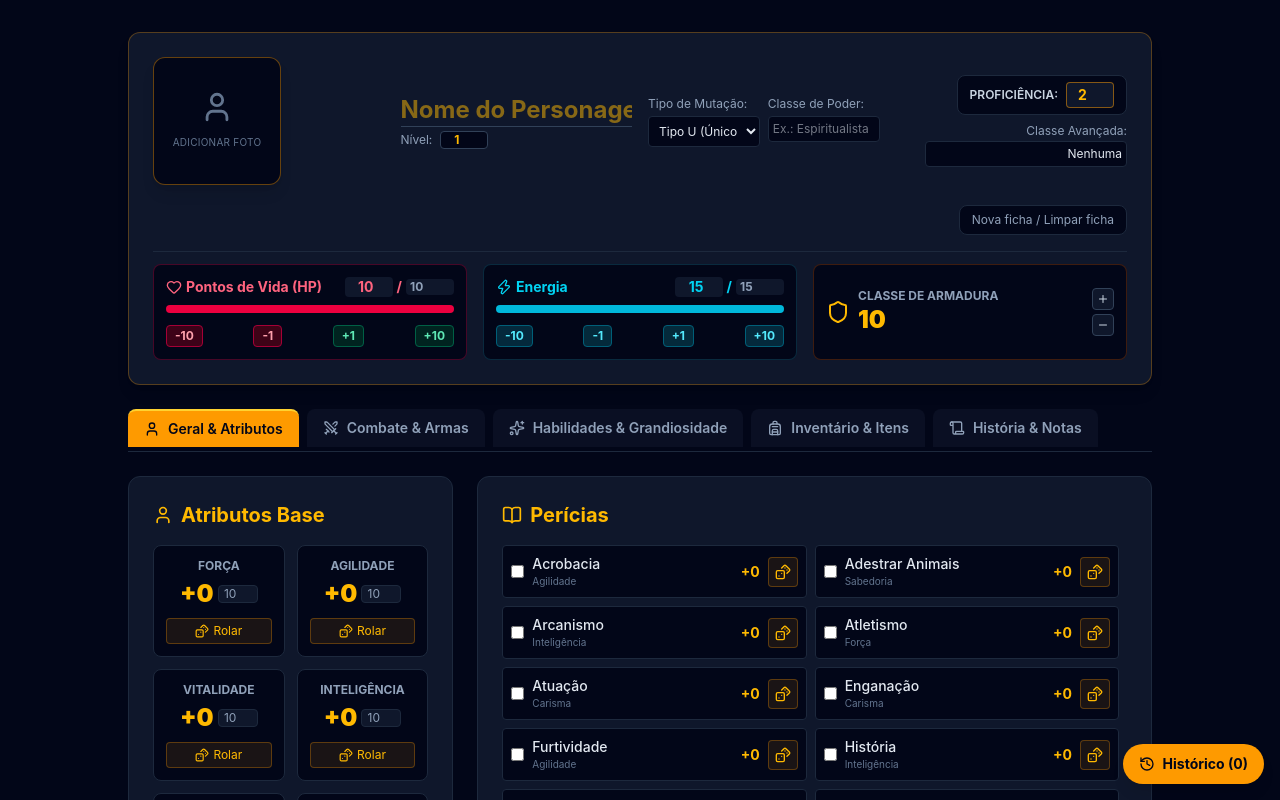
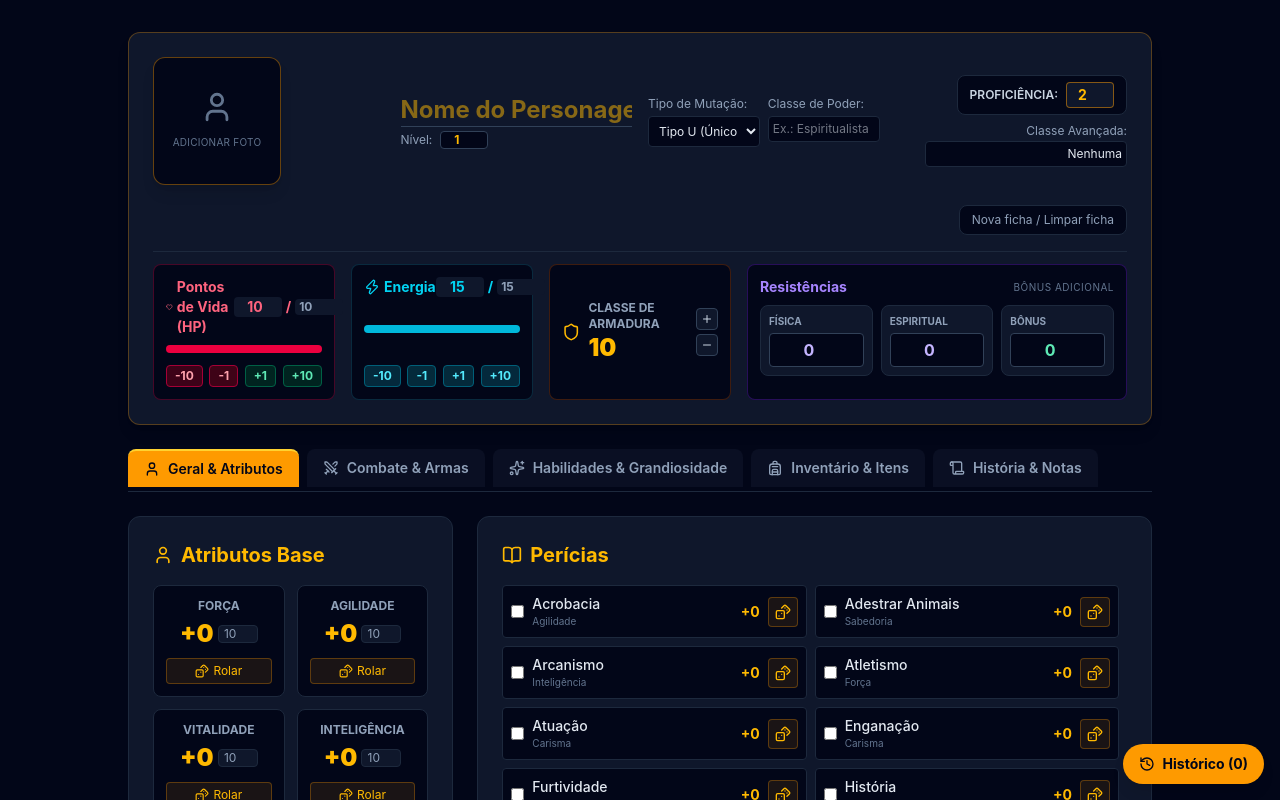
Before and after one commit to kimarispr/Ficha-Rpg-ODespertar, a React (Vite) app: page / in a window 1280 px wide. Shown: the top 800 px of the page. Built offline with nearby package versions, Linux system fonts and the light colour scheme.

Commit message:
atualização despertar

```diff
--- a/src/App.jsx
+++ b/src/App.jsx
@@ -64,6 +64,9 @@ export default function App() {
   const [hp, setHp] = useState(() => loadSavedState('hp', { current: 10, max: 10 }));
   const [energy, setEnergy] = useState(() => loadSavedState('energy', { current: 15, max: 15 }));
   const [armorClass, setArmorClass] = useState(() => loadSavedState('armorClass', 10));
+  const [resistancePhysical, setResistancePhysical] = useState(() => loadSavedState('resistancePhysical', 0));
+  const [resistanceSpiritual, setResistanceSpiritual] = useState(() => loadSavedState('resistanceSpiritual', 0));
+  const [resistanceBonus, setResistanceBonus] = useState(() => loadSavedState('resistanceBonus', 0));
   const [profBonus, setProfBonus] = useState(() => loadSavedState('profBonus', 2));
 
   // Atributos
@@ -115,6 +118,9 @@ export default function App() {
         hp,
         energy,
         armorClass,
+        resistancePhysical,
+        resistanceSpiritual,
+        resistanceBonus,
         profBonus,
         attributes,
         proficientSkills,
@@ -133,6 +139,9 @@ export default function App() {
     hp,
     energy,
     armorClass,
+    resistancePhysical,
+    resistanceSpiritual,
+    resistanceBonus,
     profBonus,
     attributes,
     proficientSkills,
@@ -347,6 +356,9 @@ export default function App() {
       hp: { current: 10, max: 10 },
       energy: { current: 15, max: 15 },
       armorClass: 10,
+      resistancePhysical: 0,
+      resistanceSpiritual: 0,
+      resistanceBonus: 0,
       profBonus: 2,
       attributes: {
         Força: 10,
@@ -370,6 +382,9 @@ export default function App() {
     setHp(fresh.hp);
     setEnergy(fresh.energy);
     setArmorClass(fresh.armorClass);
+    setResistancePhysical(fresh.resistancePhysical);
+    setResistanceSpiritual(fresh.resistanceSpiritual);
+    setResistanceBonus(fresh.resistanceBonus);
     setProfBonus(fresh.profBonus);
     setAttributes(fresh.attributes);
     setProficientSkills(fresh.proficientSkills);
@@ -518,8 +533,8 @@ export default function App() {
             </button>
           </div>
 
-          {/* BARRAS DE STATUS VITAIS (HP, ENERGIA, CA) */}
-          <div className="grid grid-cols-1 md:grid-cols-3 gap-4 pt-3 border-t border-slate-800">
+          {/* BARRAS DE STATUS VITAIS + RESISTÊNCIAS */}
+          <div className="grid grid-cols-1 md:grid-cols-5 gap-4 pt-3 border-t border-slate-800">
 
             {/* VIDA / HP */}
             <div className="bg-slate-950 p-3 rounded-lg border border-rose-900/50 flex flex-col justify-between space-y-2">
@@ -590,7 +605,7 @@ export default function App() {
             </div>
 
             {/* CLASSE DE ARMADURA (CA) */}
-            <div className="bg-slate-950 p-3 rounded-lg border border-amber-900/50 flex items-center justify-between">
+            <div className="bg-slate-950 p-3 rounded-lg border border-amber-900/50 flex items-center justify-between md:col-span-1">
               <div className="flex items-center gap-2 text-amber-400">
                 <Shield className="w-6 h-6" />
                 <div>
@@ -605,6 +620,43 @@ export default function App() {
                 <button onClick={() => setArmorClass(c => Math.max(0, c - 1))} className="p-1 bg-slate-900 hover:bg-slate-800 text-slate-300 rounded border border-slate-700">
                   <Minus className="w-3 h-3" />
                 </button>
+              </div>
+            </div>
+
+            {/* RESISTÊNCIAS */}
+            <div className="md:col-span-2 bg-slate-950 p-3 rounded-lg border border-violet-900/50">
+              <div className="flex items-center justify-between mb-2">
+                <span className="text-sm font-bold text-violet-400">Resistências</span>
+                <span className="text-[10px] uppercase tracking-wider text-slate-500">Bônus adicional</span>
+              </div>
+              <div className="grid grid-cols-3 gap-2">
+                <div className="bg-slate-900 rounded-lg border border-slate-800 p-2">
+                  <label className="block text-[10px] uppercase font-bold text-slate-400 mb-1">Física</label>
+                  <input
+                    type="number"
+                    value={resistancePhysical}
+                    onChange={(e) => setResistancePhysical(Number(e.target.value))}
+                    className="w-full bg-slate-950 border border-slate-700 rounded px-2 py-1 text-center text-violet-300 font-bold focus:border-violet-500 outline-none"
+                  />
+                </div>
+                <div className="bg-slate-900 rounded-lg border border-slate-800 p-2">
+                  <label className="block text-[10px] uppercase font-bold text-slate-400 mb-1">Espiritual</label>
+                  <input
+                    type="number"
+                    value={resistanceSpiritual}
+                    onChange={(e) => setResistanceSpiritual(Number(e.target.value))}
+                    className="w-full bg-slate-950 border border-slate-700 rounded px-2 py-1 text-center text-violet-300 font-bold focus:border-violet-500 outline-none"
+                  />
+                </div>
+                <div className="bg-slate-900 rounded-lg border border-slate-800 p-2">
+                  <label className="block text-[10px] uppercase font-bold text-slate-400 mb-1">Bônus</label>
+                  <input
+                    type="number"
+                    value={resistanceBonus}
+                    onChange={(e) => setResistanceBonus(Number(e.target.value))}
+                    className="w-full bg-slate-950 border border-slate-700 rounded px-2 py-1 text-center text-emerald-300 font-bold focus:border-emerald-500 outline-none"
+                  />
+                </div>
               </div>
             </div>
 
```
